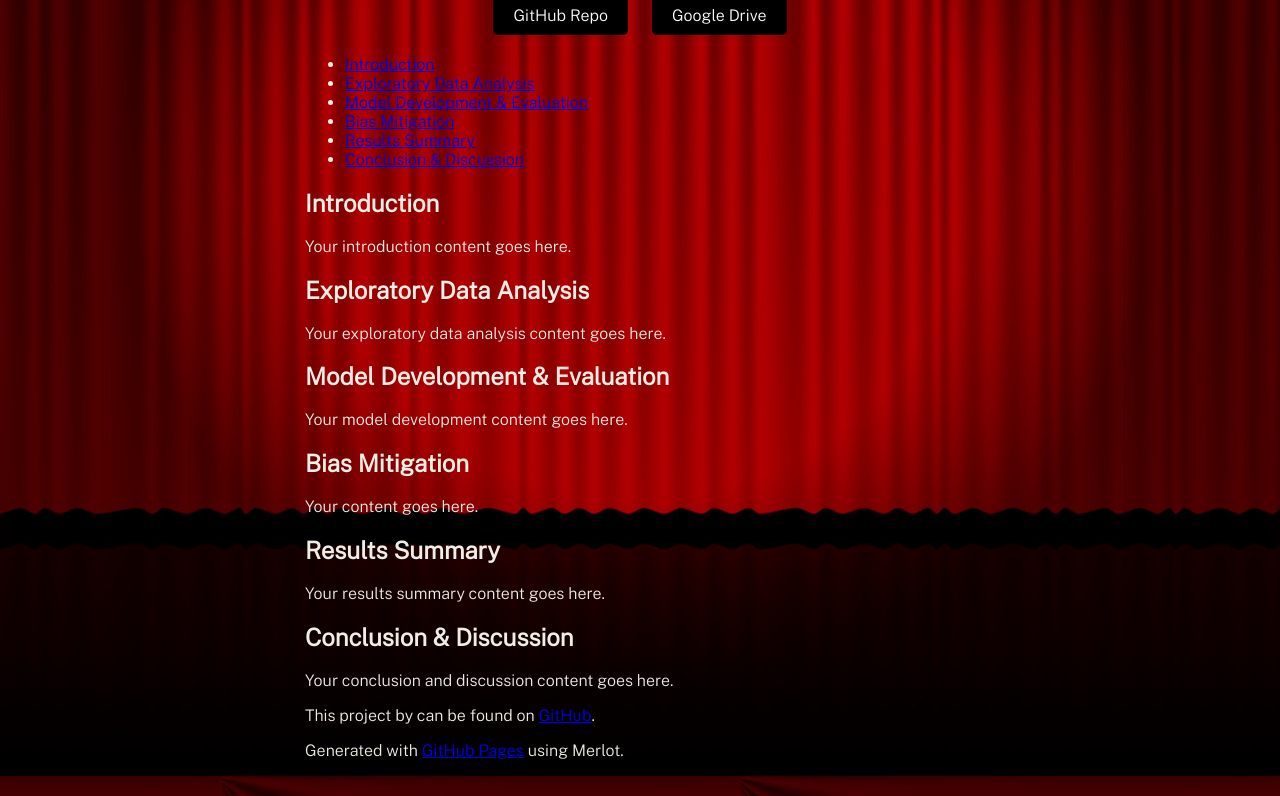
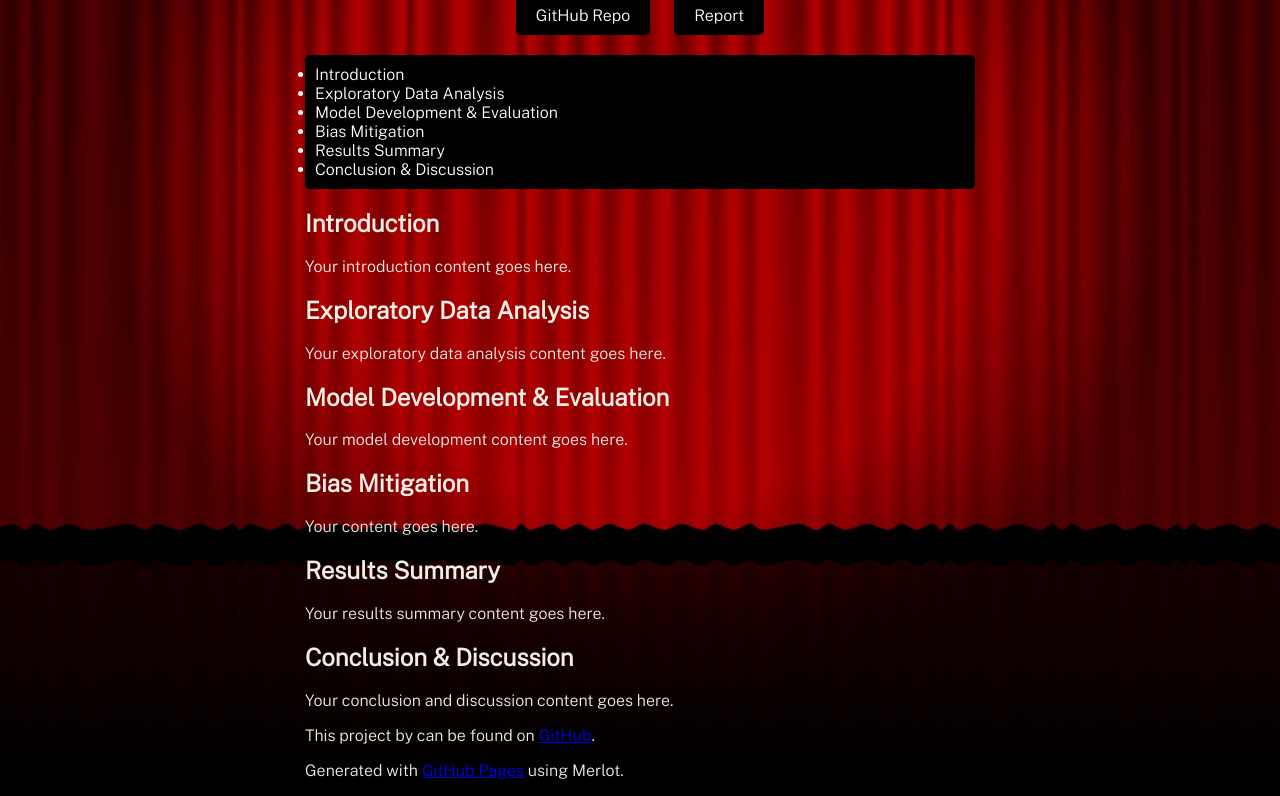
Before and after one commit to michael-garciaperez/DSC180A-Methodology-5, a Jekyll site: the page built from index.md, in a window 1280 px wide, cut to the strip 535-1331 px from the top of the page. Built offline with Jekyll 4.4.1, drawn with Linux system fonts in a browser that asks for light colours.

Commit message:
Update default.html\

```diff
--- a/_layouts/default.html
+++ b/_layouts/default.html
@@ -21,6 +21,46 @@
   </script>
 
   {% include head-custom.html %}
+
+  <style>
+    /* Buttons */
+    .buttons {
+      text-align: center;
+      margin-bottom: 20px;
+    }
+
+    .buttons a {
+      display: inline-block;
+      margin: 0 10px;
+      padding: 10px 20px;
+      background-color: black;
+      color: white;
+      text-decoration: none;
+      border-radius: 5px;
+    }
+
+    .buttons a:hover {
+      background-color: #333;
+    }
+
+    /* Table of Contents */
+    #main_content ul {
+      background-color: black;
+      color: white;
+      padding: 10px;
+      border-radius: 5px;
+      margin-bottom: 20px;
+    }
+
+    #main_content ul li a {
+      color: white;
+      text-decoration: none;
+    }
+
+    #main_content ul li a:hover {
+      text-decoration: underline;
+    }
+  </style>
 </head>
 
 <body>
@@ -43,7 +83,7 @@
 
   <div class="buttons">
     <a href="https://github.com/your-username/your-repo" class="button">GitHub Repo</a>
-    <a href="https://drive.google.com/drive/folders/your-folder-id" class="button">Google Drive</a>
+    <a href="https://drive.google.com/drive/folders/your-folder-id" class="button">Report</a>
   </div>
 
   <div class="shell">
```
